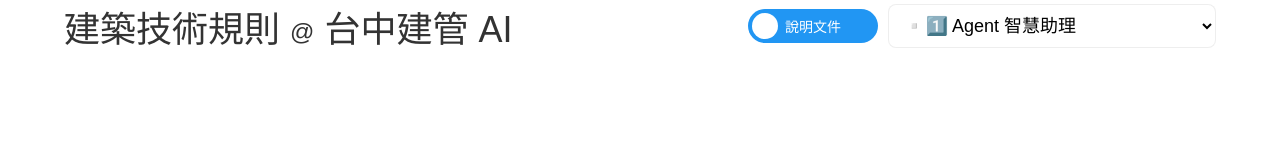
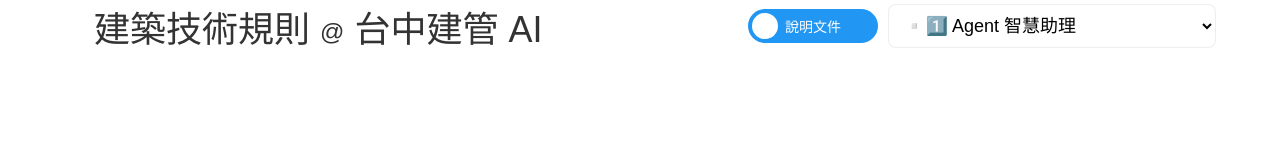
Before and after one commit to udtaichung/udbookrates, a plain HTML site: page header.html in a window 1280 px wide. Drawn offline with Linux system fonts and the light colour scheme.

Commit message:
Update header.html

```diff
--- a/header.html
+++ b/header.html
@@ -41,7 +41,7 @@
             color: #333;
             flex: 1;
             text-align: left;
-            white-space: nowrap; /* 防止標題斷行 */
+            white-space: pre-wrap; /* 改為保留空白字元並換行 */
             margin: 0; /* 移除標題的 margin */
         }
 
@@ -229,7 +229,7 @@
 <body>
     <div class="controls-container" id="controlsContainer">
         <!-- 標題區塊 -->
-        <div class="title">建築技術規則 <span class="at">@</span> 台中建管 AI</div>
+        <div class="title">   建築技術規則 <span class="at">@</span> 台中建管 AI</div>
 
         <!-- 控制項在手機版會放入此 div -->
         <div class="mobile-controls">
```
